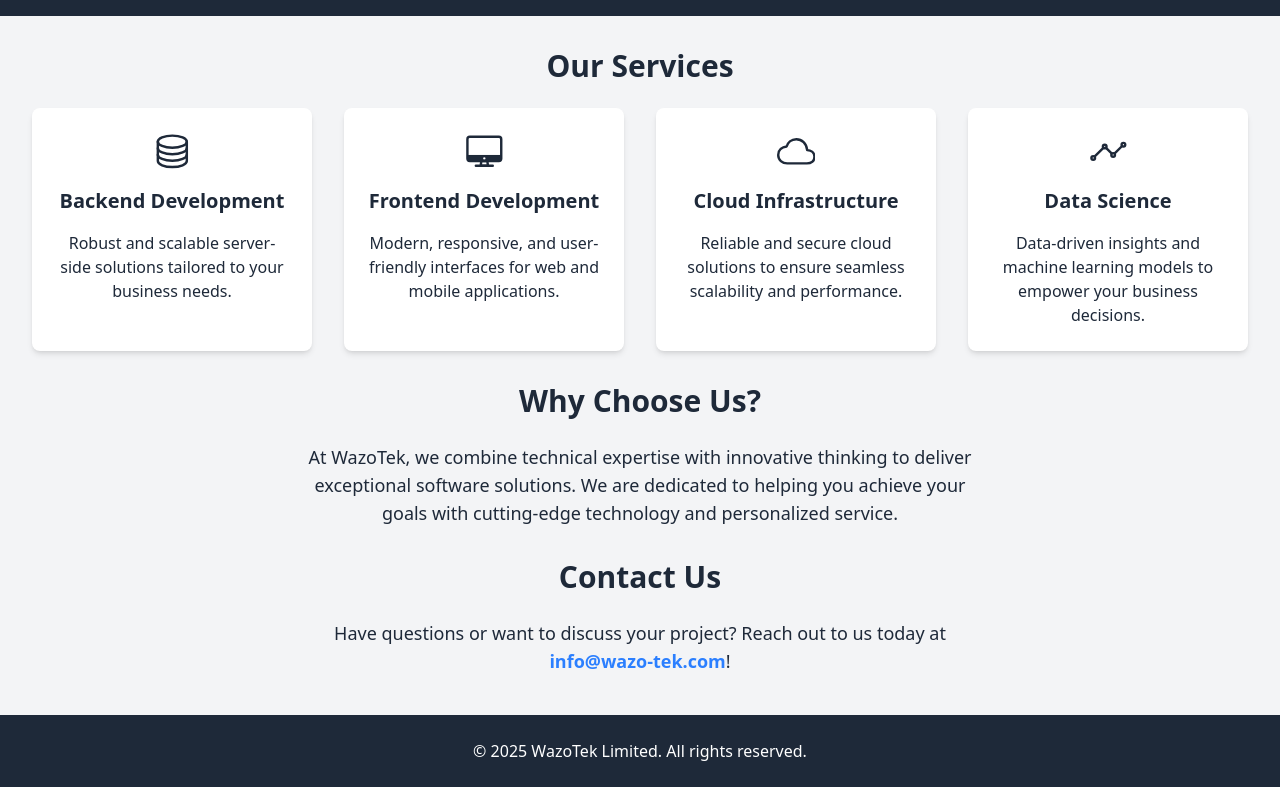
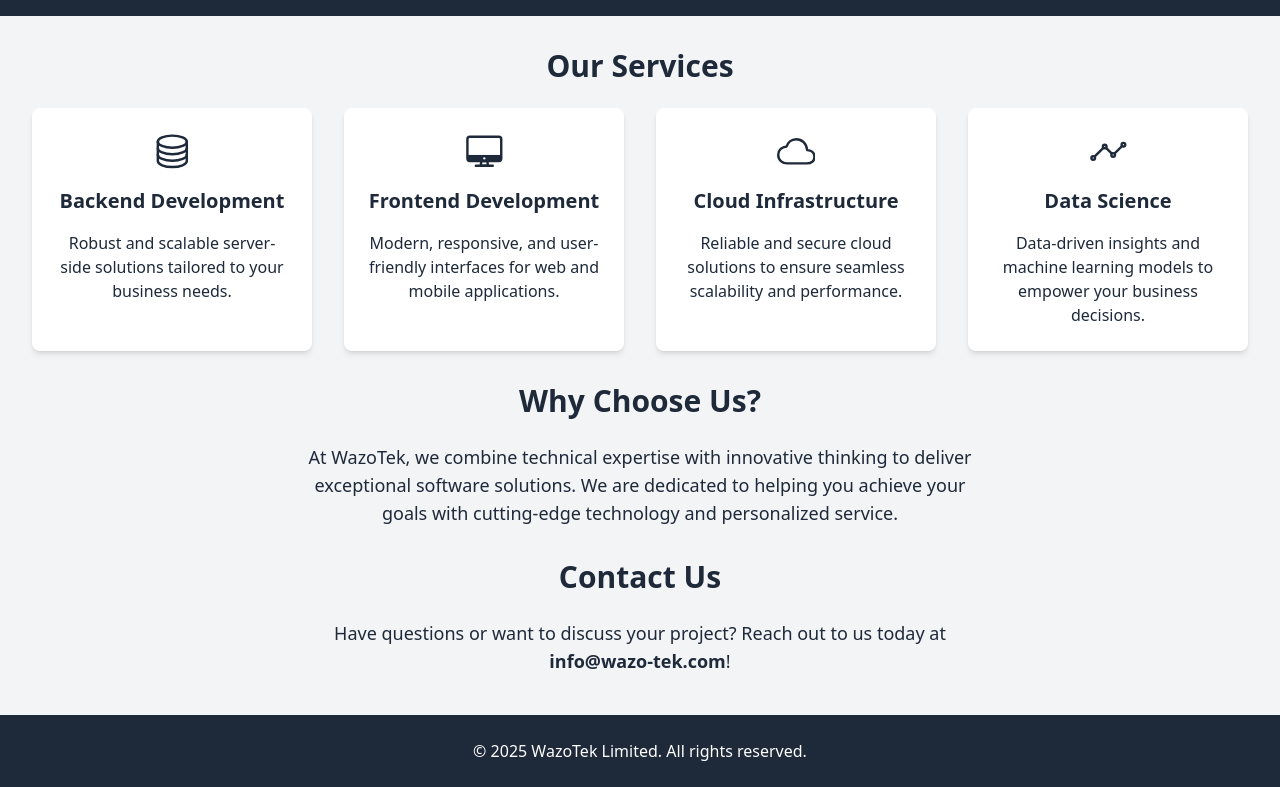
Before and after one commit to mverdon/wazotek-website, a website: page public/index.html in a window 1280 px wide. Shown: the part 124-911 px from the top of the page. Drawn offline with nearby package versions, Linux system fonts and the light colour scheme; files that its build step writes are made by us from their sources.

Commit message:
fix(accessibility): change email address colour to the same as the rest of the text, add obfuscation

```diff
--- a/public/index.html
+++ b/public/index.html
@@ -9,6 +9,7 @@
   <link rel="apple-touch-icon" sizes="180x180" href="apple-touch-icon.png" />
   <title>WazoTek - Software Engineering Services</title>
   <link rel="stylesheet" href="styles.css"></script>
+  <style>#email > span:nth-child(2) { display: none; }</style>
 </head>
 <body class="bg-gray-800 text-gray-800 dark:bg-gray-900 dark:text-gray-100">
   <header class="text-gray-50 py-8 dark:text-gray-200">
@@ -90,7 +91,7 @@
     <section class="text-center mt-8">
       <h2 class="text-3xl font-bold mb-6">Contact Us</h2>
       <p class="text-lg max-w-2xl mx-auto mb-2 dark:text-gray-300">
-      Have questions or want to discuss your project? Reach out to us today at <a href="mailto:info@wazo-tek.com" class="text-blue-500 font-bold hover:underline dark:text-blue-400">info@wazo-tek.com</a>!
+      Have questions or want to discuss your project? Reach out to us today at <span id="email" class="font-bold">info@<span>wazo</span>-tek.<span>example.</span>com</span>!
       </p>
     </section>
   </main>
```
